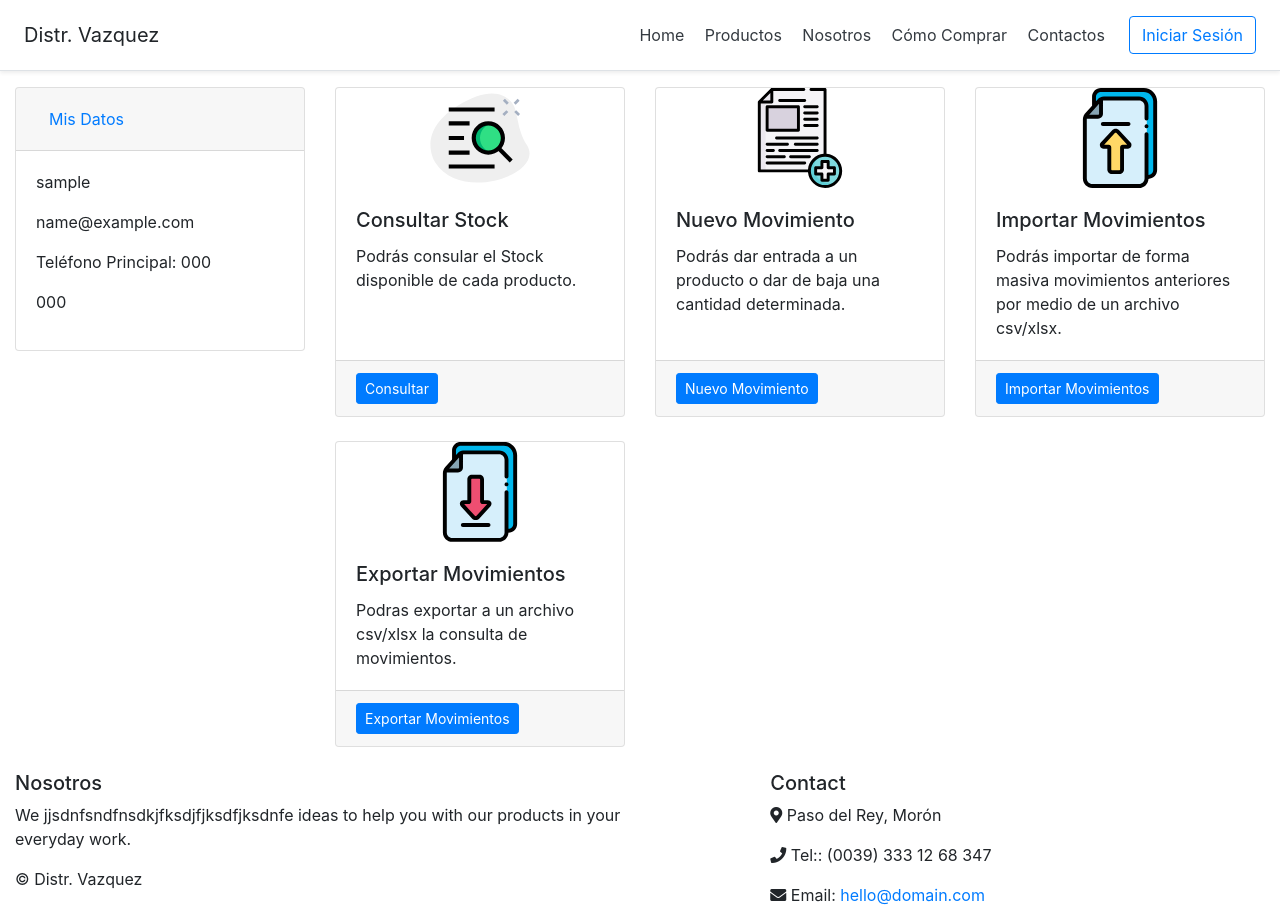
After one commit to viccmedina/unlu_sip, a Flask app: template distribuidora/core/gestion_stock/templates/home_stock.html in a window 1280 px wide. The commit adds this page. Run offline with Flask 2, Linux system fonts and the light colour scheme; the template is opened without the code that fills it: most values are stand-ins (such as "Sample title", 1, 10 or a date in 2020); some libraries are stand-ins or nearby versions.

Commit message:
subimos home de gestion de stock para usuario operador, no hay nada de logica

```diff
--- a/distribuidora/__init__.py
+++ b/distribuidora/__init__.py
@@ -20,6 +20,8 @@ login_manager.init_app(app)
 
 from distribuidora.core.views import core_blueprint
 from distribuidora.core.gestion_usuario.views import gestion_usuario
+from distribuidora.core.gestion_stock.views import stock
 
+app.register_blueprint(stock)
 app.register_blueprint(core_blueprint, url_prefix='/')
 app.register_blueprint(gestion_usuario)
--- /dev/null
+++ b/distribuidora/core/gestion_stock/templates/home_stock.html
@@ -0,0 +1,85 @@
+{% extends "index.html" %}
+
+{% block content %}
+	<div class="container-fluid">
+		<div class="row">
+			<div class="col-sm-5 col-md-3">
+				<div class="accordion" id="accordionExample">
+					<div class="card">
+						<div class="card-header" id="headingOne">
+							<h2 class="mb-0">
+								<button class="btn btn-link btn-block text-left" type="button" data-toggle="collapse" data-target="#collapseOne" aria-expanded="true" aria-controls="collapseOne">
+									Mis Datos
+								</button>
+							</h2>
+						</div>
+
+						<div id="collapseOne" class="collapse show" aria-labelledby="headingOne" data-parent="#accordionExample">
+							<div class="card-body">
+								<p>{{ datos.username }}</p>
+								<p>{{ datos.email }}</p>
+								<p>Teléfono Principal: {{ datos.tel_principal }}</p>
+								{% if datos.tel_secundario is not none %}
+								<p>{{ datos.tel_secundario }}</p>
+								{% endif %}
+							</div>
+						</div>
+					</div>
+
+				</div>
+			</div>
+			<div class="col-sm-5 offset-sm-2 col-md-9 offset-md-0">
+				<div class="row row-cols-1 row-cols-md-3">
+				  <div class="col mb-4">
+				    <div class="card h-100" style="height: 18rem;">
+				      <img src="static/img/stock/consultar.svg" class="card-img-top" alt="Consultar stock" width="100%" height="100">
+				      <div class="card-body">
+				        <h5 class="card-title">Consultar Stock</h5>
+				        <p class="card-text">Podrás consular el Stock disponible de cada producto.</p>
+				      </div>
+				      <div class="card-footer">
+						<a class="btn btn-primary btn-sm" href="{{ url_for('stock.consultar_stock') }}" role="button">Consultar</a>
+    				</div>
+				    </div>
+				  </div>
+				  <div class="col mb-4">
+				    <div class="card h-100">
+				      <img src="static/img/stock/nuevo_movimiento.svg" class="card-img-top" alt="Realizar Devolución" width="100%" height="100">
+				      <div class="card-body">
+				        <h5 class="card-title">Nuevo Movimiento</h5>
+				        <p class="card-text">Podrás dar entrada a un producto o dar de baja una cantidad determinada.</p>
+				      </div>
+				      <div class="card-footer">
+						<a class="btn btn-primary btn-sm" href="{{ url_for('stock.agregar') }}" role="button">Nuevo Movimiento</a>
+    				</div>
+				    </div>
+				  </div>
+				  <div class="col mb-4">
+				    <div class="card h-100">
+				      <img src="static/img/stock/importar.svg" class="card-img-top" alt="Ver Pedidos" width="100%" height="100">
+				      <div class="card-body">
+				        <h5 class="card-title">Importar Movimientos</h5>
+				        <p class="card-text">Podrás importar de forma masiva movimientos anteriores por medio de un archivo csv/xlsx.</p>
+				      </div>
+				      <div class="card-footer">
+						<a class="btn btn-primary btn-sm" href="{{ url_for('stock.importar') }}" role="button">Importar Movimientos</a>
+    				</div>
+				    </div>
+				  </div>
+				  <div class="col mb-4">
+				    <div class="card h-100">
+				      <img src="static/img/stock/exportar.svg" class="card-img-top" alt="Editar Perfil" width="100%" height="100">
+				      <div class="card-body">
+				        <h5 class="card-title">Exportar Movimientos</h5>
+				        <p class="card-text">Podras exportar a un archivo csv/xlsx la consulta de movimientos.</p>
+				      </div>
+				      <div class="card-footer">
+						<a class="btn btn-primary btn-sm" href="{{ url_for('stock.exportar') }}" role="button">Exportar Movimientos</a>
+    				</div>
+				    </div>
+				  </div>
+				</div>
+</div>
+
+<br>
+{% endblock %}
```
Also changed, not shown: distribuidora/core/gestion_stock/views.py (added, +48 -0 lines), distribuidora/core/gestion_usuario/templates/home_operador.html (+27 -14 lines), distribuidora/core/gestion_stock/templates/exportar_movimientos.html (added), distribuidora/core/gestion_stock/templates/form_agregar_movimiento.html (added), distribuidora/core/gestion_stock/templates/form_consultar_stock.html (added), distribuidora/core/gestion_stock/templates/importar_movimientos.html (added), distribuidora/static/img/stock/consultar.svg (added), distribuidora/static/img/stock/exportar.svg (added), distribuidora/static/img/stock/importar.svg (added), distribuidora/static/img/stock/nuevo_movimiento.svg (added).
